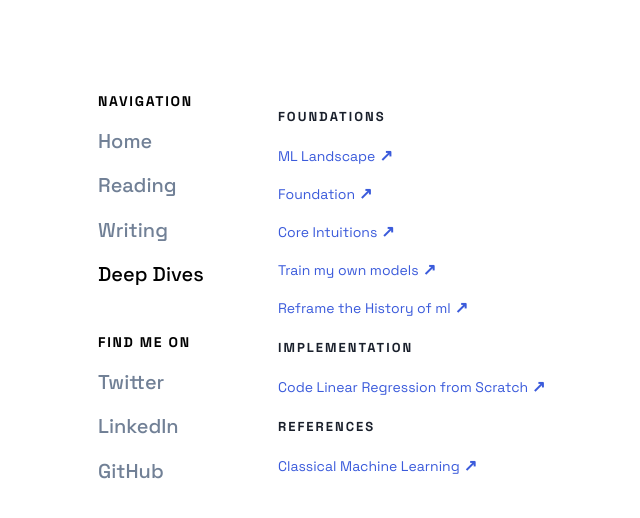
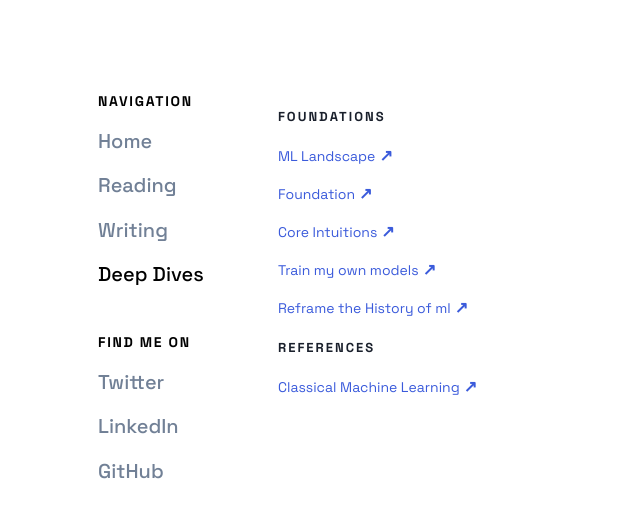
Before and after one commit to amarjeetsingh146/amarjeet-info, a Next.js app: page /deep-dive/machine-learning in a window 1280 px wide. Shown: the top 518 px of the page, without its empty margins (186-826 px from the left). Built offline with nearby package versions, Linux system fonts and the light colour scheme.

Commit message:
minor fix

```diff
--- a/src/app/deep-dive/machine-learning/page.js
+++ b/src/app/deep-dive/machine-learning/page.js
@@ -17,10 +17,6 @@ export default function MachineLearningPage() {
         <Link href="/deep-dive/machine-learning/reframe-the-history-of-ml" className="inline-flex items-center gap-1 text-[14px] text-[#4b86b4] hover:underline underline-offset-4 decoration-1">Reframe the History of ml <span className="text-[16px] font-bold">↗</span></Link>
       </div>
 
-      <h2 className="text-[13px] font-bold tracking-[2px] uppercase text-[#888] mt-8 mb-4">Implementation</h2>
-      <div className="flex flex-col gap-y-3">
-        <Link href="/deep-dive/machine-learning/code-linear-regression-from-scratch" className="inline-flex items-center gap-1 text-[14px] text-[#4b86b4] hover:underline underline-offset-4 decoration-1">Code Linear Regression from Scratch <span className="text-[16px] font-bold">↗</span></Link>
-      </div>
 
       <h2 className="text-[13px] font-bold tracking-[2px] uppercase text-[#888] mt-8 mb-4">References</h2>
       <div className="flex flex-col gap-y-3">
```
